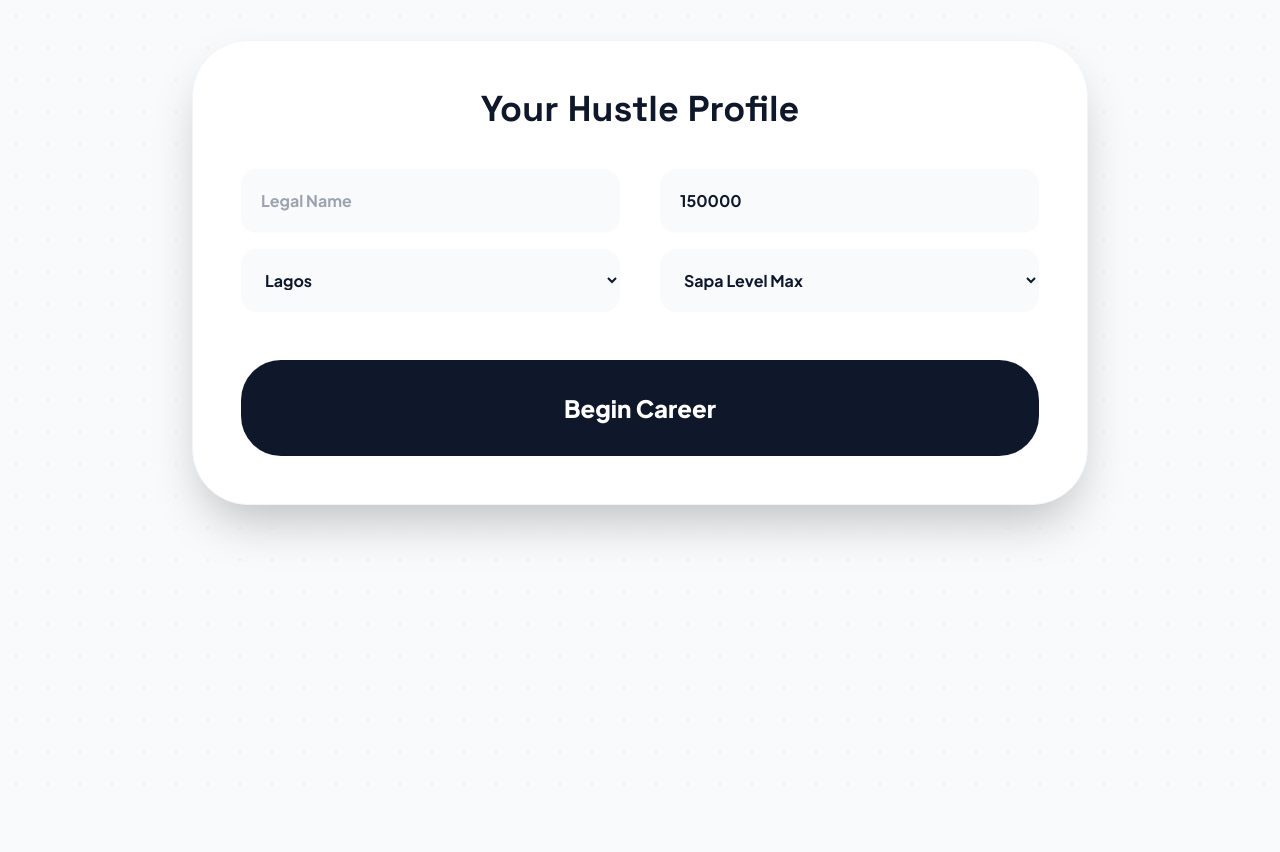
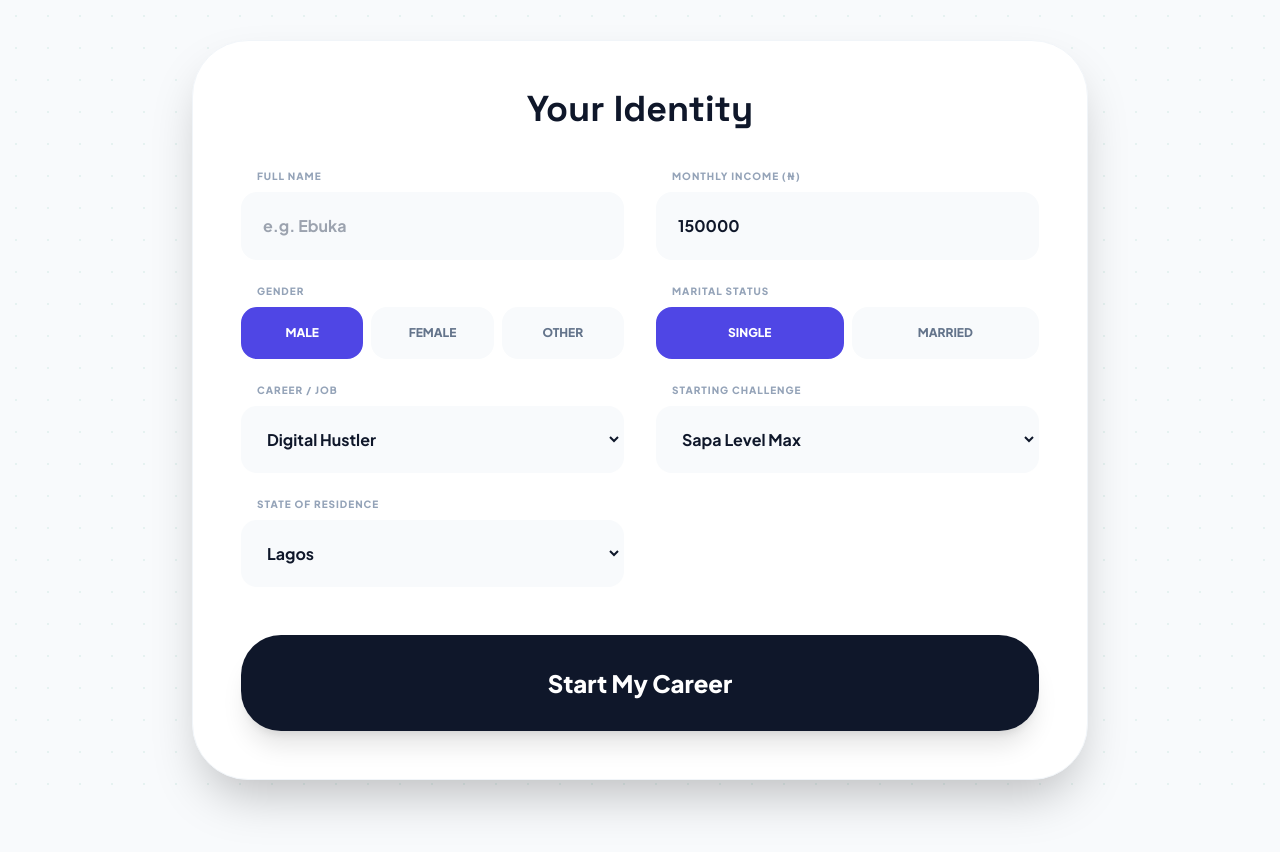
Before and after one commit to KelechiKay/NairaWise3, a React (Vite) app: page / in a window 1280 px wide. Both pictures are taken after a click on the button "Start Hustle". Shown: the top 852 px of the page. Before the commit the page ends 800 px from the top, so only its background shows below. Built offline with nearby package versions, Linux system fonts and the light colour scheme.

Commit message:
Add files via upload

```diff
--- a/App.tsx
+++ b/App.tsx
@@ -28,7 +28,11 @@ import {
   Check,
   TrendingUp,
   Gem,
-  ArrowRight
+  ArrowRight,
+  User,
+  Briefcase,
+  Users,
+  Baby
 } from 'lucide-react';
 
 const INITIAL_ASSETS: Stock[] = [
@@ -45,6 +49,11 @@ const CHALLENGES = [
   { id: 'sapa-max', name: 'Sapa Level Max', icon: Flame, color: 'text-orange-500', description: 'Start with ₦0. Only your grit can save you.' },
   { id: 'inflation', name: 'Inflation Fighter', icon: AlertCircle, color: 'text-amber-500', description: 'Start with ₦500k student debt. Tick-tock.' },
   { id: 'silver-spoon', name: 'Silver Spoon', icon: Crown, color: 'text-indigo-500', description: '₦1M headstart, but boredom kills happiness fast.' }
+];
+
+const JOBS = [
+  "Digital Hustler", "Civil Servant", "Banker", "Market Trader",
+  "Tech Sis/Bro", "Doctor", "Artisan", "Content Creator", "Student"
 ];
 
 const PRESET_GOALS: Goal[] = [
@@ -77,8 +86,10 @@ const App: React.FC = () => {
   const isPrefetching = useRef(false);
 
   const [setupData, setSetupData] = useState({
-    name: '', job: 'Digital Hustler', salary: 150000, city: 'Lagos',
-    challengeId: 'sapa-max', selectedGoalId: 'survive', maritalStatus: 'single' as 'single' | 'married', numberOfKids: 0
+    name: '', gender: 'male' as 'male' | 'female' | 'other',
+    job: 'Digital Hustler', salary: 150000, city: 'Lagos',
+    challengeId: 'sapa-max', selectedGoalId: 'survive',
+    maritalStatus: 'single' as 'single' | 'married', numberOfKids: 0
   });
 
   const prefetchNext = useCallback(async (s: PlayerStats, h: GameLog[]) => {
@@ -94,9 +105,14 @@ const App: React.FC = () => {
   const handleFinishSetup = async () => {
     if (!setupData.name) return alert("Enter your name!");
     const initial: PlayerStats = {
-      ...setupData, age: 22,
+      ...setupData,
+      age: 22,
       balance: setupData.challengeId === 'sapa-max' ? 0 : setupData.challengeId === 'silver-spoon' ? 1000000 : setupData.salary,
-      savings: 0, debt: setupData.challengeId === 'inflation' ? 500000 : 0, happiness: 80, currentWeek: 1, challenge: setupData.challengeId
+      savings: 0,
+      debt: setupData.challengeId === 'inflation' ? 500000 : 0,
+      happiness: 80,
+      currentWeek: 1,
+      challenge: CHALLENGES.find(c => c.id === setupData.challengeId)?.name || "The Hustle"
     };
     setStatus(GameStatus.LOADING);
     setStats(initial);
@@ -138,7 +154,7 @@ const App: React.FC = () => {
     const newHistory = [...history, { week: stats.currentWeek, title: currentScenario.title, decision: choice.text, consequence: choice.consequence }];
     setHistory(newHistory); setStats(newStats);
 
-    if (newStats.balance < -20000) {
+    if (newStats.balance < -50000) {
       setStatus(GameStatus.LOADING);
       const report = await getEndGameAnalysis(newStats, newHistory);
       setGameOverReport(report); setStatus(GameStatus.GAMEOVER);
@@ -161,37 +177,92 @@ const App: React.FC = () => {
   return (
     <div className="min-h-screen max-w-5xl mx-auto px-4 py-10 pb-32">
       {status === GameStatus.START && (
-        <div className="flex flex-col items-center justify-center min-h-[80vh] text-center space-y-10">
+        <div className="flex flex-col items-center justify-center min-h-[80vh] text-center space-y-10 animate-in fade-in zoom-in duration-700">
            <h1 className="text-8xl font-black text-slate-900 logo-font tracking-tighter"><span className="text-gradient">NairaWise</span></h1>
+           <p className="text-xl text-slate-500 font-bold max-w-md">Role-play real Nigerian scenarios. Master Sapa before Sapa masters you.</p>
            <button onClick={() => setStatus(GameStatus.SETUP)} className="px-14 py-7 bg-slate-900 text-white rounded-[2.5rem] font-black text-2xl flex items-center gap-4 transition-all hover:scale-105 active:scale-95 shadow-xl">Start Hustle <ArrowRight /></button>
         </div>
       )}
 
       {status === GameStatus.SETUP && (
-        <div className="max-w-4xl mx-auto bg-white p-12 rounded-[3.5rem] shadow-2xl border border-slate-100">
-          <h2 className="text-4xl font-black mb-10 logo-font text-center">Your Hustle Profile</h2>
-          <div className="grid grid-cols-1 md:grid-cols-2 gap-10 mb-12">
-            <div className="space-y-4">
-              <input placeholder="Legal Name" className="w-full bg-slate-50 p-5 rounded-2xl font-bold" value={setupData.name} onChange={e => setSetupData({...setupData, name: e.target.value})} />
-              <select className="w-full bg-slate-50 p-5 rounded-2xl font-bold" value={setupData.city} onChange={e => setSetupData({...setupData, city: e.target.value})}>
-                {ALL_NIGERIAN_STATES.map(s => <option key={s} value={s}>{s}</option>)}
-              </select>
+        <div className="max-w-4xl mx-auto bg-white p-8 md:p-12 rounded-[3.5rem] shadow-2xl border border-slate-100 animate-in slide-in-from-bottom-8 duration-500">
+          <h2 className="text-4xl font-black mb-10 logo-font text-center">Your Identity</h2>
+
+          <div className="grid grid-cols-1 md:grid-cols-2 gap-8 mb-12">
+            <div className="space-y-6">
+              <div>
+                <label className="text-[10px] font-black uppercase text-slate-400 tracking-widest ml-4 mb-2 block">Full Name</label>
+                <input placeholder="e.g. Ebuka" className="w-full bg-slate-50 p-5 rounded-2xl font-bold border-2 border-transparent focus:border-indigo-500 outline-none transition-all" value={setupData.name} onChange={e => setSetupData({...setupData, name: e.target.value})} />
+              </div>
+
+              <div>
+                <label className="text-[10px] font-black uppercase text-slate-400 tracking-widest ml-4 mb-2 block">Gender</label>
+                <div className="grid grid-cols-3 gap-2">
+                  {(['male', 'female', 'other'] as const).map(g => (
+                    <button key={g} onClick={() => setSetupData({...setupData, gender: g})} className={`py-4 rounded-2xl font-black text-xs uppercase border-2 transition-all ${setupData.gender === g ? 'bg-indigo-600 border-indigo-600 text-white' : 'bg-slate-50 border-transparent text-slate-500'}`}>{g}</button>
+                  ))}
+                </div>
+              </div>
+
+              <div>
+                <label className="text-[10px] font-black uppercase text-slate-400 tracking-widest ml-4 mb-2 block">Career / Job</label>
+                <select className="w-full bg-slate-50 p-5 rounded-2xl font-bold border-2 border-transparent outline-none focus:border-indigo-500" value={setupData.job} onChange={e => setSetupData({...setupData, job: e.target.value})}>
+                  {JOBS.map(j => <option key={j} value={j}>{j}</option>)}
+                </select>
+              </div>
+
+              <div>
+                <label className="text-[10px] font-black uppercase text-slate-400 tracking-widest ml-4 mb-2 block">State of Residence</label>
+                <select className="w-full bg-slate-50 p-5 rounded-2xl font-bold border-2 border-transparent outline-none focus:border-indigo-500" value={setupData.city} onChange={e => setSetupData({...setupData, city: e.target.value})}>
+                  {ALL_NIGERIAN_STATES.map(s => <option key={s} value={s}>{s}</option>)}
+                </select>
+              </div>
             </div>
-            <div className="space-y-4">
-              <input type="number" placeholder="Income (₦)" className="w-full bg-slate-50 p-5 rounded-2xl font-bold" value={setupData.salary} onChange={e => setSetupData({...setupData, salary: Number(e.target.value)})} />
-              <select className="w-full bg-slate-50 p-5 rounded-2xl font-bold" value={setupData.challengeId} onChange={e => setSetupData({...setupData, challengeId: e.target.value})}>
-                {CHALLENGES.map(c => <option key={c.id} value={c.id}>{c.name}</option>)}
-              </select>
+
+            <div className="space-y-6">
+              <div>
+                <label className="text-[10px] font-black uppercase text-slate-400 tracking-widest ml-4 mb-2 block">Monthly Income (₦)</label>
+                <input type="number" placeholder="Income" className="w-full bg-slate-50 p-5 rounded-2xl font-bold border-2 border-transparent focus:border-indigo-500 outline-none" value={setupData.salary} onChange={e => setSetupData({...setupData, salary: Number(e.target.value)})} />
+              </div>
+
+              <div>
+                <label className="text-[10px] font-black uppercase text-slate-400 tracking-widest ml-4 mb-2 block">Marital Status</label>
+                <div className="grid grid-cols-2 gap-2">
+                  {(['single', 'married'] as const).map(m => (
+                    <button key={m} onClick={() => setSetupData({...setupData, maritalStatus: m})} className={`py-4 rounded-2xl font-black text-xs uppercase border-2 transition-all ${setupData.maritalStatus === m ? 'bg-indigo-600 border-indigo-600 text-white' : 'bg-slate-50 border-transparent text-slate-500'}`}>{m}</button>
+                  ))}
+                </div>
+              </div>
+
+              {setupData.maritalStatus === 'married' && (
+                <div className="animate-in slide-in-from-top-4 duration-300">
+                  <label className="text-[10px] font-black uppercase text-slate-400 tracking-widest ml-4 mb-2 block">How many kids?</label>
+                  <input type="number" min="0" className="w-full bg-slate-50 p-5 rounded-2xl font-bold border-2 border-transparent focus:border-indigo-500 outline-none" value={setupData.numberOfKids} onChange={e => setSetupData({...setupData, numberOfKids: Number(e.target.value)})} />
+                </div>
+              )}
+
+              <div>
+                <label className="text-[10px] font-black uppercase text-slate-400 tracking-widest ml-4 mb-2 block">Starting Challenge</label>
+                <select className="w-full bg-slate-50 p-5 rounded-2xl font-bold border-2 border-transparent outline-none focus:border-indigo-500" value={setupData.challengeId} onChange={e => setSetupData({...setupData, challengeId: e.target.value})}>
+                  {CHALLENGES.map(c => <option key={c.id} value={c.id}>{c.name}</option>)}
+                </select>
+              </div>
             </div>
           </div>
-          <button onClick={handleFinishSetup} className="w-full py-8 bg-slate-900 text-white rounded-[2.5rem] font-black text-2xl">Begin Career</button>
+
+          <button onClick={handleFinishSetup} className="w-full py-8 bg-slate-900 text-white rounded-[2.5rem] font-black text-2xl shadow-xl hover:scale-[1.02] active:scale-95 transition-all">Start My Career</button>
         </div>
       )}
 
-      {status === GameStatus.LOADING && <div className="flex flex-col items-center justify-center min-h-[60vh]"><Loader2 className="w-24 h-24 text-emerald-600 animate-spin" /><p className="mt-4 font-black">Syncing with NSE...</p></div>}
+      {status === GameStatus.LOADING && (
+        <div className="flex flex-col items-center justify-center min-h-[60vh]">
+          <Loader2 className="w-24 h-24 text-emerald-600 animate-spin" />
+          <p className="mt-8 font-black text-xl text-slate-700">Consulting with your village people...</p>
+        </div>
+      )}
 
       {status === GameStatus.PLAYING && stats && (
-        <div className="space-y-8">
+        <div className="space-y-8 animate-in fade-in duration-1000">
           <header className="flex justify-between items-center bg-white px-8 py-5 rounded-[2.5rem] shadow-xl border border-slate-100">
              <h1 className="text-2xl font-black logo-font text-gradient">NairaWise</h1>
              <nav className="flex gap-4">
@@ -204,43 +275,46 @@ const App: React.FC = () => {
           {activeTab === 'invest' ? (
             <StockMarket stocks={stocks} portfolio={portfolio} news={[]} onBuy={s => {}} onSell={s => {}} balance={stats.balance} onSetTrigger={() => {}} />
           ) : lastConsequences ? (
-             <div className="bg-white p-12 rounded-[4.5rem] shadow-2xl text-center">
+             <div className="bg-white p-12 rounded-[4.5rem] shadow-2xl text-center animate-in zoom-in duration-300">
                <h3 className="text-5xl font-black mb-12 logo-font">Week {stats.currentWeek - 1} Results</h3>
                <div className="space-y-6 mb-16">
                  {lastConsequences.items.map((it, i) => (
-                   <div key={i} className="p-8 bg-slate-50 rounded-[3rem] text-left relative overflow-hidden">
-                     <p className="text-xl text-slate-700 italic font-medium">"{it.text}"</p>
+                   <div key={i} className="p-10 bg-slate-50 rounded-[3rem] text-left relative overflow-hidden">
+                     <p className="text-2xl text-slate-700 italic font-medium leading-relaxed">"{it.text}"</p>
                    </div>
                  ))}
                </div>
-               <button onClick={proceed} className="px-20 py-8 bg-slate-900 text-white rounded-[2.5rem] font-black text-2xl">Continue</button>
+               <button onClick={proceed} className="px-20 py-8 bg-slate-900 text-white rounded-[2.5rem] font-black text-2xl shadow-2xl active:scale-95 transition-all">Continue</button>
              </div>
           ) : (
             <>
               <Dashboard stats={stats} goals={goals} netAssets={netAssets} />
               <div className="grid grid-cols-1 lg:grid-cols-12 gap-10">
-                <div className="lg:col-span-6 space-y-8">
+                <div className="lg:col-span-7 space-y-8">
                    <div className="bg-white rounded-[3.5rem] overflow-hidden shadow-2xl border border-slate-100">
-                     <img src={`https://picsum.photos/seed/${currentScenario?.imageTheme || 'hustle'}/1200/800`} className="w-full h-80 object-cover" />
-                     <div className="p-12">
-                        <h3 className="text-3xl font-black mb-6 logo-font">{currentScenario?.title}</h3>
-                        <p className="text-slate-500 text-xl leading-relaxed font-medium">{currentScenario?.description}</p>
+                     <div className="relative h-96 overflow-hidden">
+                       <img src={`https://picsum.photos/seed/${currentScenario?.imageTheme || 'nigeria'}/1200/800`} className="w-full h-full object-cover" />
+                       <div className="absolute inset-0 bg-gradient-to-t from-white via-transparent to-transparent opacity-90" />
+                     </div>
+                     <div className="p-12 -mt-20 relative">
+                        <h3 className="text-4xl font-black mb-6 logo-font leading-tight">{currentScenario?.title}</h3>
+                        <p className="text-slate-500 text-2xl leading-relaxed font-medium">{currentScenario?.description}</p>
                      </div>
                    </div>
-                   <div className={`p-10 rounded-[3rem] ${selectedChoiceIndex !== null ? 'bg-emerald-600 text-white' : 'bg-slate-100 text-slate-400'} flex justify-between items-center`}>
-                     <p className="text-2xl font-black">{selectedChoiceIndex !== null ? 'Choice Ready' : 'Pick your path'}</p>
-                     {selectedChoiceIndex !== null && <button onClick={confirmChoice} className="px-10 py-5 bg-white text-emerald-600 rounded-2xl font-black shadow-lg">Confirm Move</button>}
+                   <div className={`p-10 rounded-[3rem] transition-all duration-500 ${selectedChoiceIndex !== null ? 'bg-emerald-600 text-white shadow-emerald-200' : 'bg-slate-100 text-slate-400'} flex justify-between items-center shadow-2xl`}>
+                     <p className="text-2xl font-black">{selectedChoiceIndex !== null ? 'Ready to act' : 'Pick your path'}</p>
+                     {selectedChoiceIndex !== null && <button onClick={confirmChoice} className="px-12 py-6 bg-white text-emerald-600 rounded-3xl font-black text-xl shadow-lg animate-in fade-in slide-in-from-right-4">Confirm Move</button>}
                    </div>
                 </div>
-                <div className="lg:col-span-6 space-y-4">
+                <div className="lg:col-span-5 space-y-4">
                   {currentScenario?.choices.map((c, i) => {
                     const isSel = selectedChoiceIndex === i;
                     return (
-                      <button key={i} onClick={() => selectChoice(i)} className={`w-full text-left p-7 rounded-[2.5rem] border-2 transition-all ${isSel ? 'bg-emerald-600 border-emerald-600 text-white shadow-xl scale-[1.02]' : 'bg-white border-slate-50 hover:border-emerald-100'}`}>
-                        <p className="font-black text-xl mb-2">{c.text}</p>
-                        <div className="flex gap-4 opacity-70 text-[10px] font-black uppercase tracking-widest">
-                          <span>₦{c.impact.balance.toLocaleString()}</span>
-                          <span>Hap: {c.impact.happiness}%</span>
+                      <button key={i} onClick={() => selectChoice(i)} className={`w-full text-left p-8 rounded-[2.5rem] border-4 transition-all duration-300 ${isSel ? 'bg-emerald-600 border-emerald-400 text-white shadow-2xl scale-[1.02]' : 'bg-white border-transparent hover:border-emerald-100 shadow-md'}`}>
+                        <p className="font-black text-2xl mb-3">{c.text}</p>
+                        <div className="flex gap-6 opacity-80 text-xs font-black uppercase tracking-widest">
+                          <span className="flex items-center gap-1"><Banknote size={14} /> ₦{c.impact.balance.toLocaleString()}</span>
+                          <span className="flex items-center gap-1"><Heart size={14} /> {c.impact.happiness > 0 ? '+' : ''}{c.impact.happiness}%</span>
                         </div>
                       </button>
                     );
@@ -253,13 +327,13 @@ const App: React.FC = () => {
       )}
 
       {status === GameStatus.GAMEOVER && (
-        <div className="max-w-3xl mx-auto bg-white p-16 rounded-[4.5rem] shadow-2xl text-center border-4 border-rose-500">
+        <div className="max-w-3xl mx-auto bg-white p-16 rounded-[4.5rem] shadow-2xl text-center border-4 border-rose-500 animate-in fade-in scale-95 duration-500">
           <Skull className="w-24 h-24 text-rose-500 mx-auto mb-8" />
-          <h2 className="text-5xl font-black mb-6 logo-font">Sapa Finally Won.</h2>
-          <div className="bg-rose-50 p-8 rounded-[3rem] mb-12">
-            <p className="text-xl font-medium text-rose-900 leading-relaxed">"{gameOverReport}"</p>
+          <h2 className="text-6xl font-black mb-6 logo-font text-rose-600">Game Over</h2>
+          <div className="bg-rose-50 p-10 rounded-[3rem] mb-12 border-2 border-rose-100">
+            <p className="text-2xl font-black text-rose-900 leading-relaxed italic">"{gameOverReport}"</p>
           </div>
-          <button onClick={() => window.location.reload()} className="px-16 py-8 bg-slate-900 text-white rounded-[2.5rem] font-black text-2xl">Try Again</button>
+          <button onClick={() => window.location.reload()} className="px-20 py-8 bg-slate-900 text-white rounded-[3rem] font-black text-3xl shadow-2xl hover:bg-rose-600 transition-colors">Restart Life</button>
         </div>
       )}
     </div>
--- a/geminiService.ts
+++ b/geminiService.ts
@@ -7,7 +7,6 @@ export const getNextScenario = async (
   history: GameLog[]
 ): Promise<Scenario> => {
   const ai = new GoogleGenAI({ apiKey: process.env.API_KEY });
-  const historyContext = history.slice(-3).map(h => `Week ${h.week}: ${h.decision}`).join('\n');
 
   let phase = "SURVIVAL (Sapa Era)";
   if (stats.currentWeek > 50) phase = "GROWTH (Hustle Era)";
@@ -15,28 +14,31 @@ export const getNextScenario = async (
   if (stats.currentWeek > 300) phase = "LEGACY (Billionaire Era)";
 
   const prompt = `
-    Create a financial scenario for a Nigerian named ${stats.name}.
-    The user must pick ONLY ONE of the 4 paths you provide.
+    Create a highly personalized financial scenario for a Nigerian named ${stats.name}.
 
-    PLAYER INFO:
+    PLAYER PROFILE:
+    - GENDER: ${stats.gender}
     - JOB: ${stats.job}
-    - LOCATION: ${stats.city}
-    - FAMILY: ${stats.maritalStatus === 'married' ? `Married with ${stats.numberOfKids} kids` : 'Single'}
-    - BALANCE: ₦${stats.balance.toLocaleString()}
-    - WEEK: ${stats.currentWeek} (${phase})
-
-    ASSET IDs:
-    - STOCKS: "lagos-gas", "nairatech", "obudu-agri"
-    - MUTUAL FUNDS: "naija-balanced", "arm-growth", "fgn-bond-fund"
+    - RESIDENCE: ${stats.city} State
+    - MARITAL STATUS: ${stats.maritalStatus}
+    - CHILDREN: ${stats.numberOfKids}
+    - LIQUID BALANCE: ₦${stats.balance.toLocaleString()}
+    - MONTHLY EARNINGS: ₦${stats.salary.toLocaleString()}
+    - CURRENT TIMELINE: Week ${stats.currentWeek} (${phase})
+    - ACTIVE CHALLENGE: ${stats.challenge}
 
     STRICT GUIDELINES:
-    1. PROVIDE EXACTLY 4 CHOICES (Each a different path).
-    2. Choice 1: Survival/Hustle - A way to make extra cash or save costs.
-    3. Choice 2: Family/Social - A demand from home (Black Tax) or social event.
-    4. Choice 3: Stock - Must use a "STOCKS" ID.
-    5. Choice 4: Mutual Fund - Must use a "MUTUAL FUNDS" ID.
-    6. Use Nigerian Pidgin naturally.
-    7. Impacts must be proportional to their monthly income of ₦${stats.salary.toLocaleString()}.
+    1. PROVIDE EXACTLY 4 CHOICES (Each representing a different path).
+    2. THE SCENARIO MUST BE PERSONALIZED:
+       - If ${stats.maritalStatus === 'married' ? 'married' : 'single'}, the scenario should involve ${stats.maritalStatus === 'married' ? `their spouse or ${stats.numberOfKids} children` : 'their personal life or extended family'}.
+       - If ${stats.gender === 'male' ? 'a man' : 'a woman'}, use appropriate cultural references (e.g., 'Oga', 'Madam', 'Chairman').
+       - Mention their job (${stats.job}) context.
+    3. Choice 1: Survival/Prudent - A localized Nigerian way to save or earn extra.
+    4. Choice 2: Social/Responsibility - High personalization: Black tax, family emergency, or social pressure (Owambe/Clubbing).
+    5. Choice 3: Individual Stock - Use one of these IDs: "lagos-gas", "nairatech", "obudu-agri".
+    6. Choice 4: Mutual Fund - Use one of these IDs: "naija-balanced", "arm-growth", "fgn-bond-fund".
+    7. Use authentic Nigerian Pidgin and cultural slang naturally.
+    8. Financial impacts must be relative to their ₦${stats.salary.toLocaleString()} income.
 
     RESPONSE FORMAT: JSON only.
   `;
@@ -51,7 +53,7 @@ export const getNextScenario = async (
         properties: {
           title: { type: Type.STRING },
           description: { type: Type.STRING },
-          imageTheme: { type: Type.STRING },
+          imageTheme: { type: Type.STRING, description: "Theme for a cover image, e.g. 'nigerian market', 'office', 'wedding'" },
           choices: {
             type: Type.ARRAY,
             minItems: 4,
@@ -79,7 +81,7 @@ export const getNextScenario = async (
         },
         required: ["title", "description", "choices", "imageTheme"]
       },
-      systemInstruction: "You are NairaWise. Provide exactly 4 distinct paths every time. Path 3 and 4 MUST be investments with valid IDs. The player will select only one."
+      systemInstruction: "You are NairaWise, a financial role-play engine for Nigerians. You provide exactly 4 choices. Your tone is witty, culturally grounded, and wise."
     }
   });
 
@@ -88,11 +90,11 @@ export const getNextScenario = async (
 
 export const getEndGameAnalysis = async (stats: PlayerStats, history: GameLog[]) => {
   const ai = new GoogleGenAI({ apiKey: process.env.API_KEY });
-  const prompt = `Explain why ${stats.name} went broke at Week ${stats.currentWeek}. Use specific events from history if possible. Final Balance: ₦${stats.balance}. Debt: ₦${stats.debt}. Be a wise Nigerian uncle giving financial advice with humor.`;
+  const prompt = `Analyze how ${stats.name} (a ${stats.job}) went broke after ${stats.currentWeek} weeks. Final Balance: ₦${stats.balance}. Debt: ₦${stats.debt}. Family size: ${stats.numberOfKids}. Give a funny, biting, but educational lecture in Pidgin about what went wrong.`;
   const response = await ai.models.generateContent({
     model: 'gemini-3-flash-preview',
     contents: prompt,
-    config: { systemInstruction: "You are a wise Nigerian financial mentor." }
+    config: { systemInstruction: "You are a wise but slightly mean Nigerian financial mentor." }
   });
-  return response.text || "Sapa catch you, my pikin!";
+  return response.text || "Sapa catch you, my pikin! Your village people don win.";
 };
--- a/types.ts
+++ b/types.ts
@@ -1,6 +1,7 @@
 
 export interface PlayerStats {
   name: string;
+  gender: 'male' | 'female' | 'other';
   age: number;
   salary: number;
   balance: number;
```
